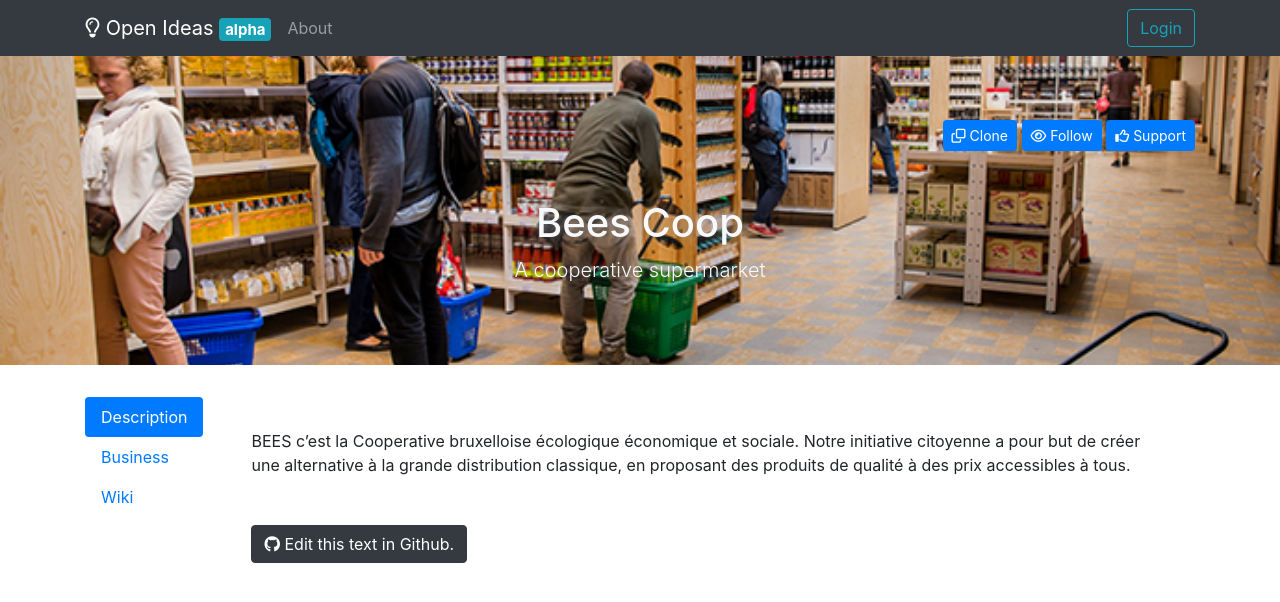
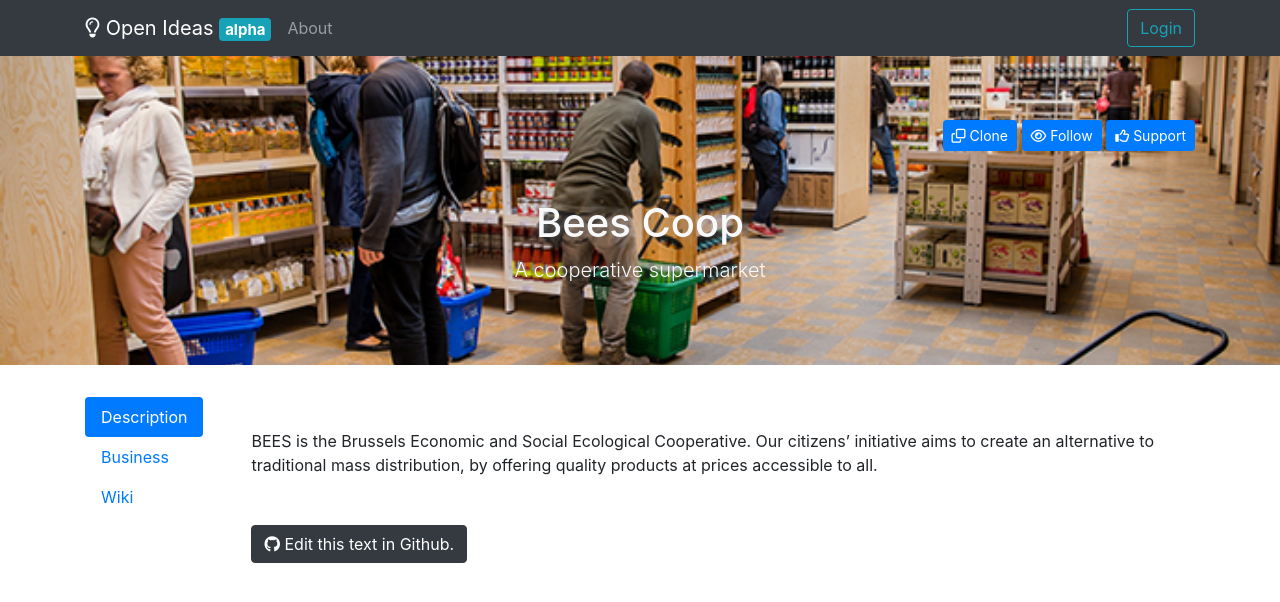
Before and after one commit to dsmrs/open-ideas, a Jekyll site: the page built from _ideas/bees_coop.md, in a window 1280 px wide and 900 px high. Shown: the top 602 px of the window. Built offline with Jekyll 4.4.1, drawn with Linux system fonts in a browser that asks for light colours; nearby versions of some CDN libraries; comment, search, counter and statistics services are not loaded.

Commit message:
translate bees coop

```diff
--- a/_ideas/bees_coop.md
+++ b/_ideas/bees_coop.md
@@ -8,4 +8,4 @@
 business_plan: "http://bees-coop.be/wp-content/uploads/2016/12/PF_RESUME.pdf"
 ---
 
-BEES c’est la Cooperative bruxelloise écologique économique et sociale. Notre initiative citoyenne a pour but de créer une alternative à la grande distribution classique, en proposant des produits de qualité à des prix accessibles à tous.
+BEES is the Brussels Economic and Social Ecological Cooperative. Our citizens' initiative aims to create an alternative to traditional mass distribution, by offering quality products at prices accessible to all.
```
